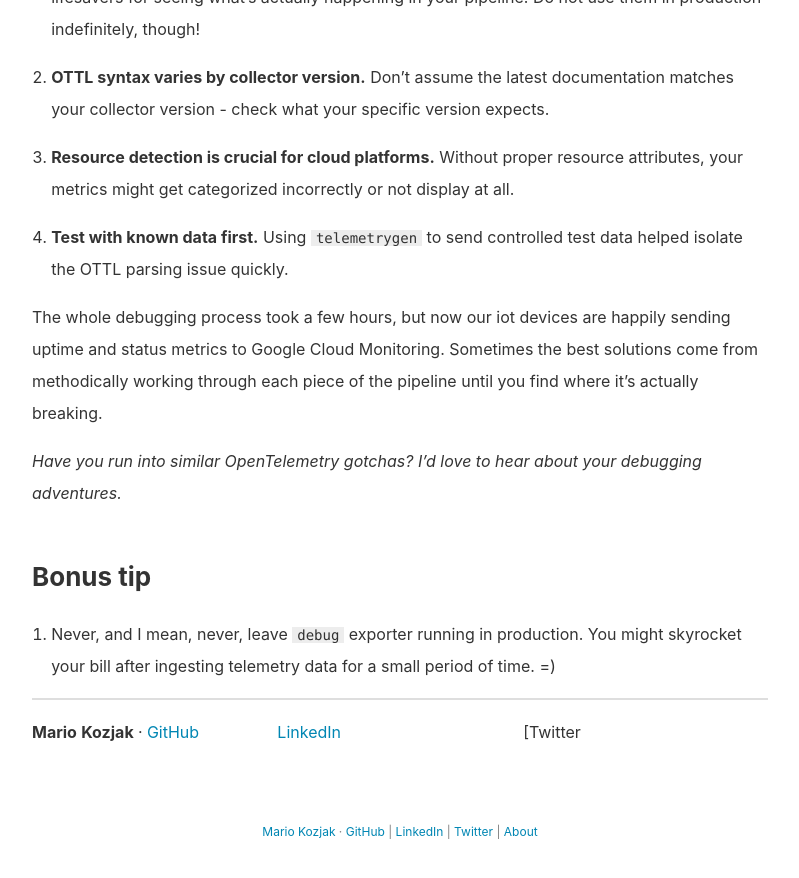
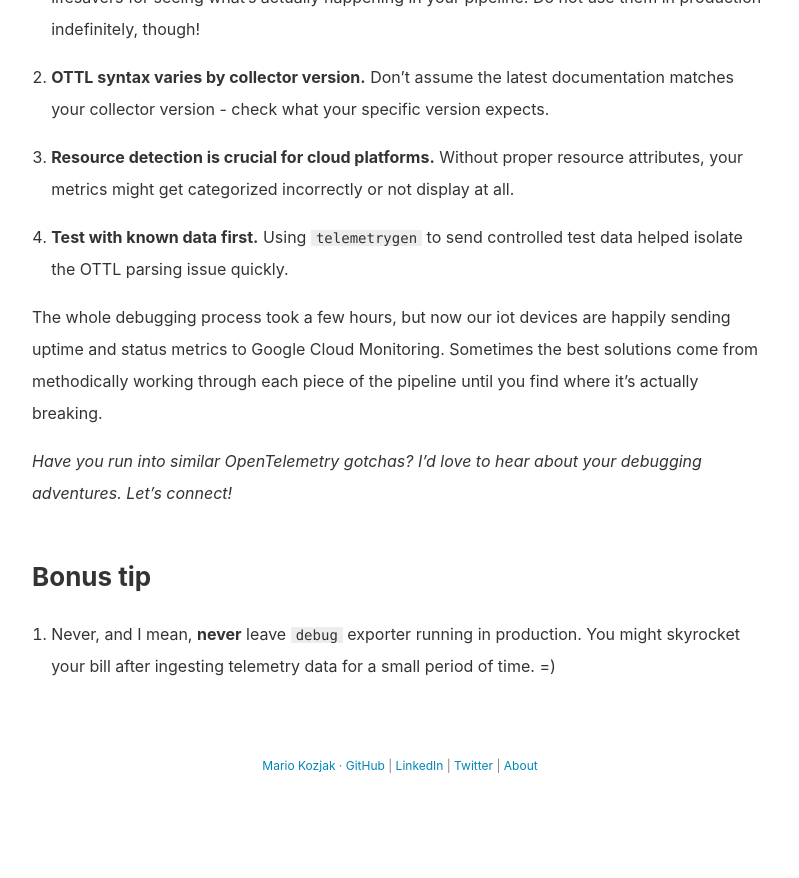
Before and after one commit to mkozjak/mkozjak.github.io, a Jekyll site: the page built from _posts/2025-09-16-metrics-void.md, in a window 1280 px wide and 900 px high, scrolled down 4026 px. Shown: the top 878 px of the window, without its empty margins (240-1039 px from the left). Built offline with Jekyll 4.4.1, drawn with Linux system fonts in a browser that asks for light colours; after the commit the page ends 4860 px from its top, so only the background shows below that.

Commit message:
Update 2025-09-16-metrics-void.md

```diff
--- a/_posts/2025-09-16-metrics-void.md
+++ b/_posts/2025-09-16-metrics-void.md
@@ -158,12 +158,8 @@ service:
 
 The whole debugging process took a few hours, but now our iot devices are happily sending uptime and status metrics to Google Cloud Monitoring. Sometimes the best solutions come from methodically working through each piece of the pipeline until you find where it's actually breaking.
 
-*Have you run into similar OpenTelemetry gotchas? I'd love to hear about your debugging adventures.*
+*Have you run into similar OpenTelemetry gotchas? I'd love to hear about your debugging adventures. Let's connect!*
 
 ## Bonus tip
 
-1. Never, and I mean, never, leave `debug` exporter running in production. You might skyrocket your bill after ingesting telemetry data for a small period of time. =)
-
----
-
-**Mario Kozjak** · [GitHub](https://github.com/mariokozjak) | [LinkedIn](https://linkedin.com/in/mariokozjak) | [Twitter
+1. Never, and I mean, **never** leave `debug` exporter running in production. You might skyrocket your bill after ingesting telemetry data for a small period of time. =)
```
